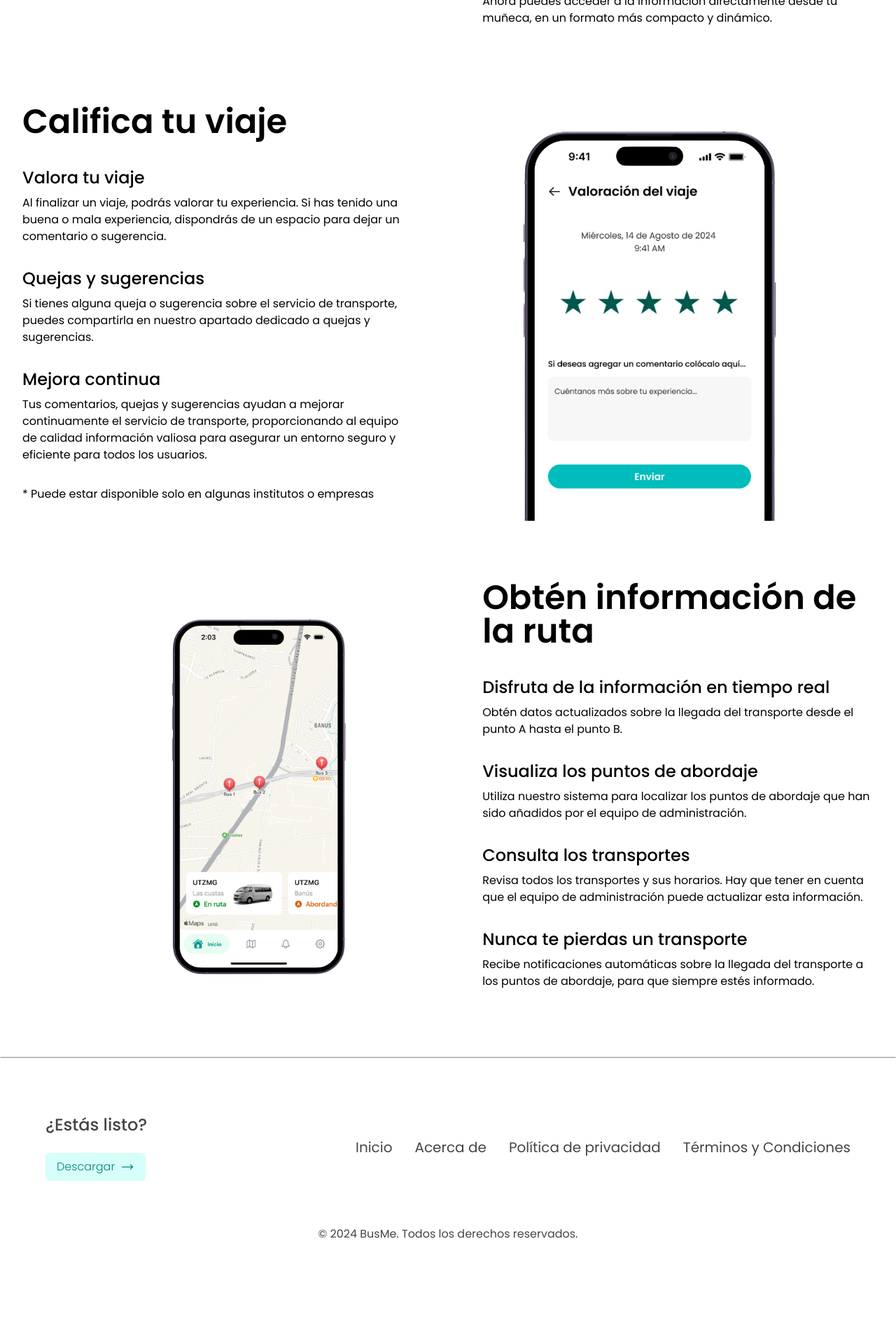
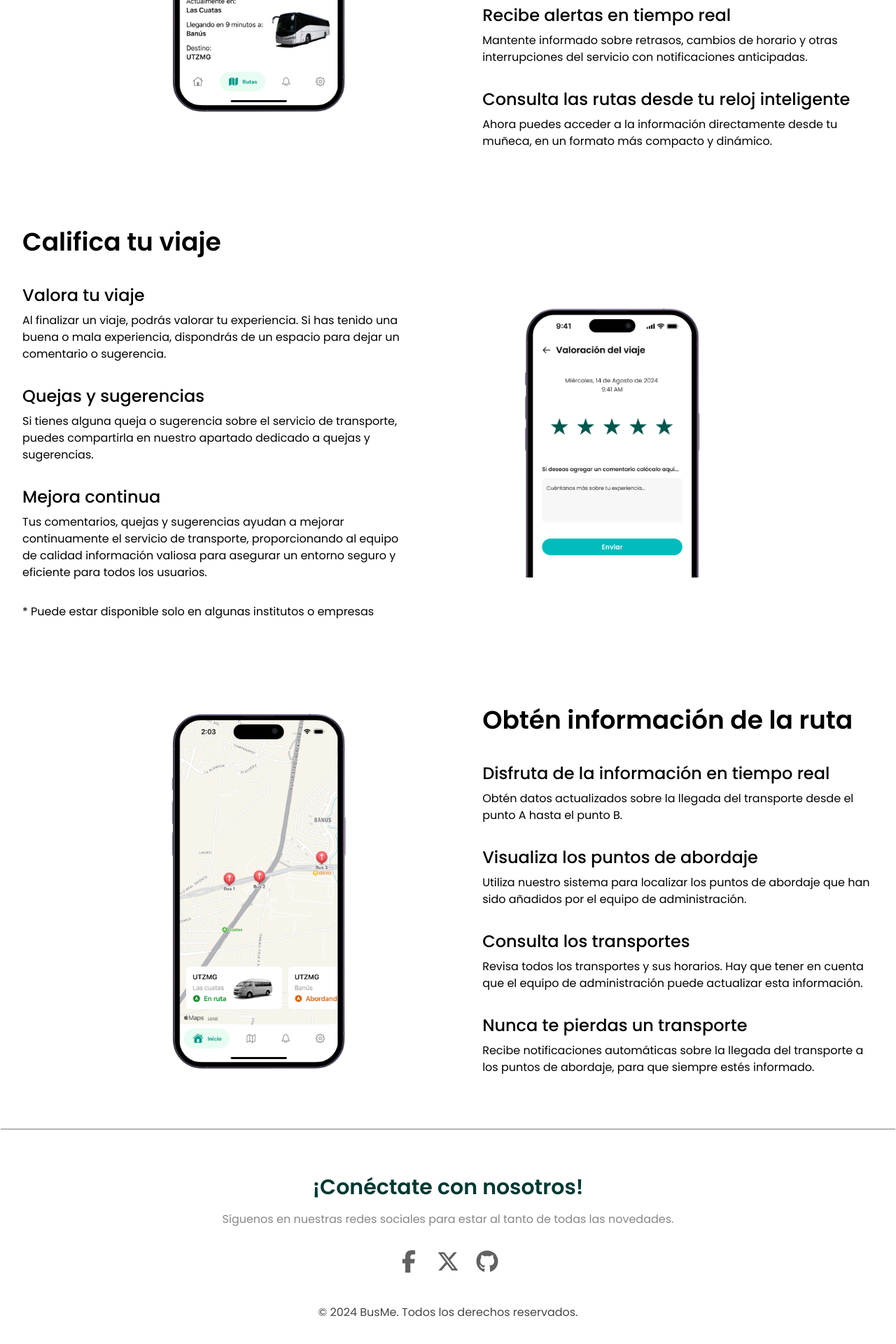
Before and after one commit to AnthonyMA5/busme-page, a Next.js app: page /mobility-application in a window 1280 px wide. Shown: the part 762-2682 px from the top of the page at 70% size. Before the commit the page ends 2618 px from the top, so only its background shows below. Built offline with nearby package versions, Linux system fonts and the light colour scheme.

Commit message:
Add new icon library and title in mobility aplication, Changes in the footer

```diff
--- a/package.json
+++ b/package.json
@@ -9,6 +9,9 @@
     "lint": "next lint"
   },
   "dependencies": {
+    "@fortawesome/free-brands-svg-icons": "^6.6.0",
+    "@fortawesome/free-solid-svg-icons": "^6.6.0",
+    "@fortawesome/react-fontawesome": "^0.2.2",
     "@headlessui/react": "^2.1.2",
     "@heroicons/react": "^2.1.5",
     "next": "14.2.5",
--- a/src/app/components/BusmeFooter.tsx
+++ b/src/app/components/BusmeFooter.tsx
@@ -1,6 +1,7 @@
 'use client'
-import { ArrowLongRightIcon } from "@heroicons/react/24/outline"
-import Link from "next/link"
+import { FontAwesomeIcon } from "@fortawesome/react-fontawesome";
+import { faFacebookF, faXTwitter, faGithub } from "@fortawesome/free-brands-svg-icons";
+import Link from "next/link";
 import { usePathname } from "next/navigation";
 
 export default function BusmeFooter() {
@@ -11,36 +12,26 @@ export default function BusmeFooter() {
      return null;
    }
 
-  return (
-    <footer className="border border-r-white border-l-white border-b-white border-t-muted-800 py-20 font-poppins">
-      <div className="container mx-auto px-16">
-        <div className="flex justify-between items-center">
-          <div>
-            <p className="text-2xl font-medium text-muted-950">¿Estás listo?</p>
-            <Link href="/download" passHref>
-              <button
-                type="button"
-                className="flex rounded-md mt-6 bg-primary-50 p-1 px-2 text-primary-700 hover:text-primary-300 transition duration-300 sm:p-2 sm:px-4"
-              >
-                <span className="flex" />
-                <span className='font-poppins font-light '>Descargar</span>
-                <ArrowLongRightIcon className="h-6 w-5 ml-2" />
-              </button>
-            </Link>
-          </div>
-          <div>
-            <ul className="flex space-x-8 text-muted-950 text-xl">
-              <li><Link href="/" className="hover:underline">Inicio</Link></li>
-              <li><Link href="/about" className="hover:underline">Acerca de</Link></li>
-              <li><Link href="#" className="hover:underline">Política de privacidad</Link></li>
-              <li><Link href="#" className="hover:underline">Términos y Condiciones</Link></li>
-            </ul>
-          </div>
+   return (
+    <footer className="border-2 border-l-transparent border-r-transparent border-b-transparent border-t-muted-600 py-16 font-poppins">
+      <div className="container mx-auto px-8 text-center">
+        <h2 className="text-3xl font-semibold text-primary-950">¡Conéctate con nosotros!</h2>
+        <p className="text-muted-800 mt-4">Síguenos en nuestras redes sociales para estar al tanto de todas las novedades.</p>
+
+        <div className="flex justify-center space-x-6 mt-8">
+          <Link href="https://www.facebook.com" aria-label="Facebook">
+            <FontAwesomeIcon icon={faFacebookF} className="h-8 w-8 text-muted-900 hover:text-primary-600 transition duration-300" />
+          </Link>
+          <Link href="https://www.twitter.com" aria-label="X">
+            <FontAwesomeIcon icon={faXTwitter} className="h-8 w-8 text-muted-900 hover:text-primary-600 transition duration-300" />
+          </Link>
+          <Link href="https://www.github.com" aria-label="GitHub">
+            <FontAwesomeIcon icon={faGithub} className="h-8 w-8 text-muted-900 hover:text-primary-600 transition duration-300" />
+          </Link>
         </div>
-        <div className="mt-16 text-center text-muted-950">
-          <p>&copy; 2024 BusMe. Todos los derechos reservados.</p>
-        </div>
+
+        <p className="mt-10 text-muted-950">&copy; 2024 BusMe. Todos los derechos reservados.</p>
       </div>
     </footer>
-  )
+  );
 }
--- a/src/app/components/BusmeTeam.tsx
+++ b/src/app/components/BusmeTeam.tsx
@@ -12,7 +12,7 @@ interface TeamMember {
   const BusmeTeam: React.FC<TeamProps> = ({ members }) => {
     return (
       <div className="mx-auto max-w-7xl py-16 sm:px-6 lg:px-8 font-poppins">
-        <h2 className="font-semibold text-6xl mb-10 text-center text-complementary-900">Nuestro equipo</h2>
+        <h2 className="font-medium text-5xl mb-10 text-center text-complementary-900">Nuestro equipo</h2>
         <div className="grid grid-cols-1 sm:grid-cols-2 md:grid-cols-3 lg:grid-cols-4 gap-8">
           {members.map((member, index) => (
             <div key={index} className="flex flex-col items-center text-center p-4 bg-white rounded-lg shadow-lg hover:shadow-2xl transition-shadow duration-300 ease-in-out">
--- a/src/app/mobility-application/page.tsx
+++ b/src/app/mobility-application/page.tsx
@@ -7,19 +7,25 @@ export default function MobilityApplication() {
   return (
     <>
       <div className="mx-auto max-w-7xl py-16 sm:px-6 lg:px-8 font-poppins">
-        <div className="mx-auto space-y-20">
+      <h2 className="font-semibold text-5xl mb-10 bg-gradient-to-r from-[#02F8BC] via-[#0752DD] to-[#0752DD] inline-block text-transparent bg-clip-text">Optimiza{' '}<span className="text-black">tu movilidad</span></h2>
+        <p className="text-black mb-10">
+        Nuestro objetivo es ofrecerte una experiencia de viaje optima y sin retrasos. Con nuestras
+        diversas funciones, podrás monitorear tu transporte en tiempo real, recibir alertas importantes y calificar cada
+        uno de tus viajes, ayudándonos a mejorar continuamente.
+        </p>
+        <div className="mx-auto space-y-20 pt-2">
           <div className="flex flex-col md:flex-row items-center">
             <div className="md:w-7/12 md:order-first mt-2 md:mt-0 md:pl-16">
               <Image
                 src={Busme002}
-                alt="Pantalla para calificar tu viaje"
+                alt="Pantalla de rutas"
                 width={550}
                 height={300}
                 className="rounded"
               />
             </div>
             <div className="md:w-6/12">
-              <h2 className="font-semibold text-5xl mb-10">Revisa el trayecto</h2>
+              <h2 className="font-semibold text-4xl mb-10">Revisa el trayecto</h2>
               <div className="mb-8">
                 <div className="font-medium text-2xl mb-2">Monitorea los transportes</div>
                 <p>Visualiza los vehículos en ruta y organiza tu tiempo de manera más eficiente.</p>
@@ -44,17 +50,17 @@ export default function MobilityApplication() {
           </div>
 
           <div className="flex flex-col md:flex-row items-center">
-            <div className="md:w-7/12 md:order-last mt-2 md:mt-0 md:pl-16">
+            <div className="md:w-7/12 md:order-last mt-2 md:mt-0 md:pl-24">
               <Image
                 src={Busme003}
                 alt="Pantalla para calificar tu viaje"
-                width={550}
+                width={380}
                 height={300}
                 className="rounded"
               />
             </div>
             <div className="md:w-6/12">
-              <h2 className="font-semibold text-5xl mb-10">Califica tu viaje</h2>
+              <h2 className="font-semibold text-4xl mb-10">Califica tu viaje</h2>
               <div className="mb-8">
                 <div className="font-medium text-2xl mb-2">Valora tu viaje</div>
                 <p>Al finalizar un viaje, podrás valorar tu experiencia. Si has tenido una buena o mala experiencia, dispondrás de un espacio para dejar un comentario o sugerencia.</p>
@@ -77,14 +83,14 @@ export default function MobilityApplication() {
             <div className="md:w-7/12 md:order-first mt-2 md:mt-0 md:pl-16">
               <Image
                 src={Busme012}
-                alt="Pantalla para calificar tu viaje"
+                alt="Pantalla de inicio"
                 width={550}
                 height={300}
                 className="rounded"
               />
             </div>
             <div className="md:w-6/12">
-              <h2 className="font-semibold text-5xl mb-10">Obtén información de la ruta</h2>
+              <h2 className="font-semibold text-4xl mb-10">Obtén información de la ruta</h2>
               <div className="mb-8">
                 <div className="font-medium text-2xl mb-2">Disfruta de la información en tiempo real</div>
                 <p>Obtén datos actualizados sobre la llegada del transporte desde el punto A hasta el punto B.</p>
@@ -97,7 +103,7 @@ export default function MobilityApplication() {
                 <div className="font-medium text-2xl mb-2">Consulta los transportes</div>
                 <p>Revisa todos los transportes y sus horarios. Hay que tener en cuenta que el equipo de administración puede actualizar esta información.</p>
               </div>
-              <div className="mb-8">
+              <div className="">
                 <div className="font-medium text-2xl mb-2">Nunca te pierdas un transporte</div>
                 <p>Recibe notificaciones automáticas sobre la llegada del transporte a los puntos de abordaje, para que siempre estés informado.</p>
               </div>
--- a/src/app/sectors/page.tsx
+++ b/src/app/sectors/page.tsx
@@ -29,10 +29,9 @@ export default function Sectors() {
               <li><span className="font-bold">Aumenta la productividad:</span> Reduce los tiempos de espera y mejora la puntualidad, lo que se traduce en una mayor eficiencia operativa.</li>
               <li><span className="font-bold">Mejora la experiencia de los Empleados:</span> Ofrece un transporte más seguro y confiable, mejorando la satisfacción y el bienestar de los empleados.</li>
               <li><span className="font-bold">Optimiza recursos:</span> Minimiza los costos operativos al ajustar las rutas y gestionar la capacidad de los vehículos de manera más efectiva.</li>
-              <li><span className="font-bold">Atractivo para el talento:</span> Proporciona beneficios de movilidad que ayudan a atraer y retener talento, ofreciendo soluciones de transporte modernas y efectivas.</li>
             </ul>
           </div>
-          <div className="md:w-5/12 md:order-first mt-4">
+          <div className="md:w-5/12 md:order-first mt-2">
             <Image
               src={SectorEmpresa}
               alt="Pantalla para calificar tu viaje"
@@ -60,7 +59,7 @@ export default function Sectors() {
               <li><span className="font-bold">Reducción de congestión:</span> Minimiza los atascos dentro y alrededor del instituto, mejorando la circulación y reduciendo la necesidad de espera.</li>
             </ul>
           </div>
-          <div className="md:w-5/12 md:order-last mt-4">
+          <div className="md:w-5/12 md:order-last mt-5">
             <Image
               src={SectorInstituto}
               alt="Pantalla para calificar tu viaje"
```
Also changed, not shown: 1 other file (tests, documents, lock files or other folders).
